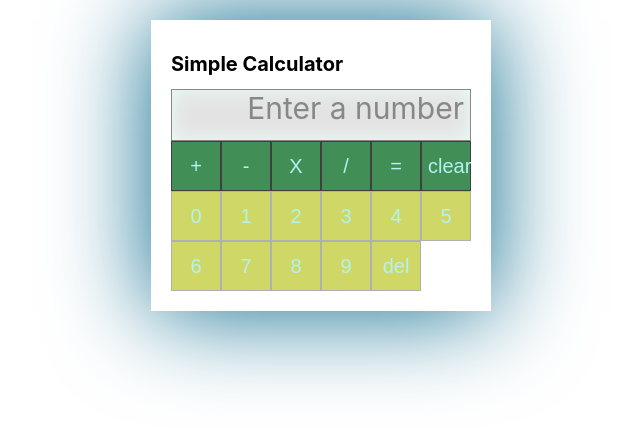
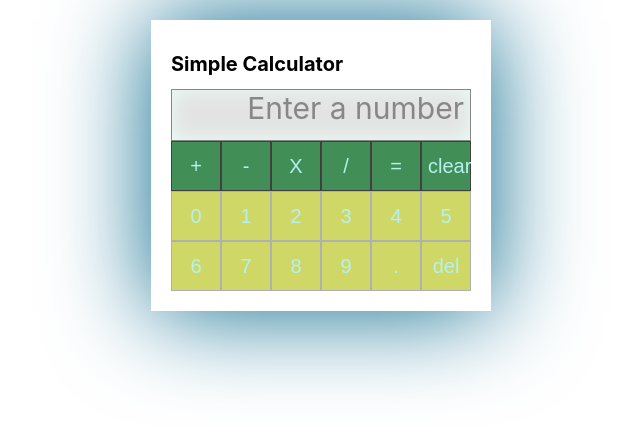
Before and after one commit to Netchicken/lesson1calculator, a React (Create React App) app: page / in a window 1280 px wide. Shown: the top 428 px of the page, without its empty margins (319-959 px from the left). Built offline with nearby package versions, Linux system fonts and the light colour scheme.

Commit message:
added decimal

```diff
--- a/src/Components/buttonkeypad.js
+++ b/src/Components/buttonkeypad.js
@@ -17,6 +17,7 @@ function ButtonKeyPad(props) {
   return (
     <div>
       {buttons}
+      <button onClick={() => props.updateCalculation(".")}>.</button>
       <button onClick={() => props.updateCalculation("del")}>del</button>
     </div>
   );
```
